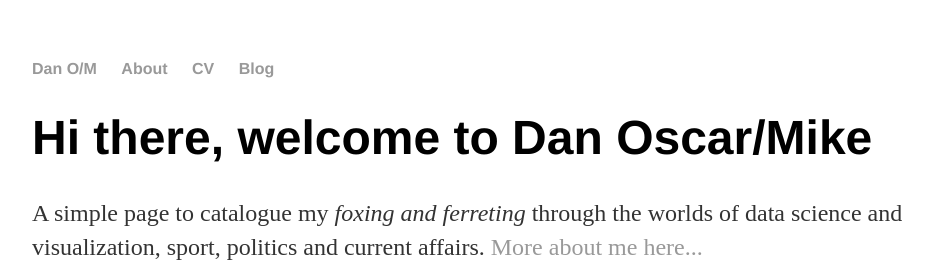
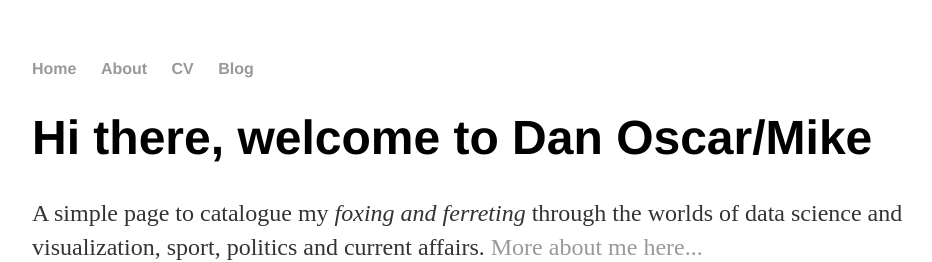
Before and after one commit to danoscarmike/danoscarmike.github.io, a Jekyll site: the page built from index.html, in a window 1280 px wide. Shown: the top 262 px of the page, without its empty margins (160-1092 px from the left). Built offline with Jekyll 4.4.1, drawn with Linux system fonts in a browser that asks for light colours.

Commit message:
fix bug in home link

```diff
--- a/_layouts/default.html
+++ b/_layouts/default.html
@@ -1,14 +1,14 @@
 <!DOCTYPE html>
 <html>
 	<head>
-		<title>Dan O/M</title>
+		<title>{{ page.title }}</title>
     <!-- link to main stylesheet -->
 		<link rel="stylesheet" type="text/css" href="/css/main.css">
 	</head>
 	<body>
 		<nav>
     		<ul>
-        		<li><a href="/">{{ page.title }}</a></li>
+        		<li><a href="/">Home</a></li>
 	        	<li><a href="/about">About</a></li>
         		<li><a href="/cv">CV</a></li>
         		<li><a href="/blog">Blog</a></li>
```
